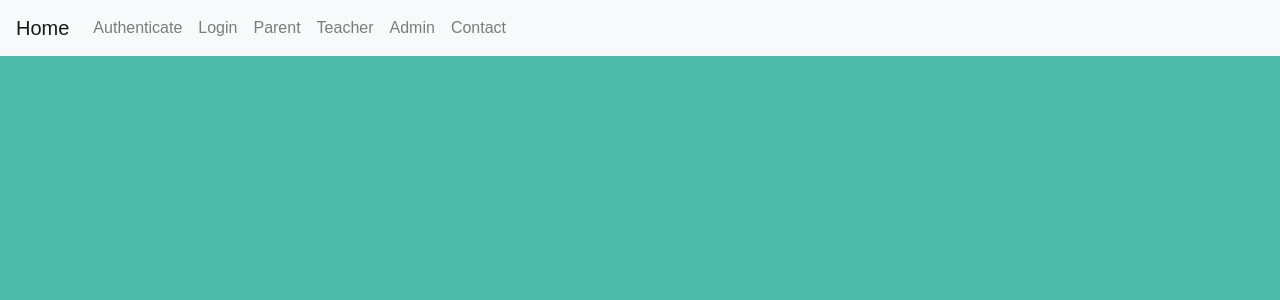
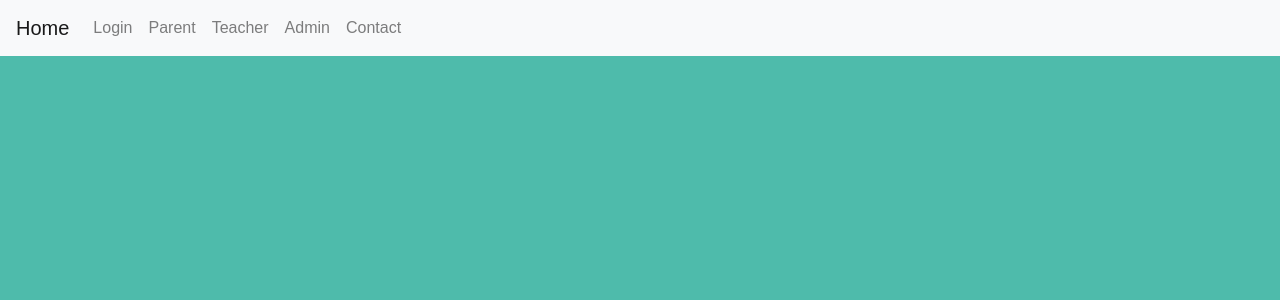
Before and after one commit to seleazar10/schooltracker, a React (Create React App) app in the folder client/: page / in a window 1280 px wide. Shown: the top 300 px of the page. Built offline with nearby package versions, Linux system fonts and the light colour scheme; some icons are missing.

Commit message:
removed auth from nav bar

```diff
--- a/client/src/components/Navbar/index.js
+++ b/client/src/components/Navbar/index.js
@@ -8,12 +8,12 @@ import "./style.css";
 function Navbar() {
   return (
     <nav className="navbar fixed-top navbar-expand-lg navbar-light bg-light">
-      <Link className="navbar-brand" to="/">
+      <Link className="navbar-brand" to="/login">
         Home
       </Link>
       <div>
         <ul className="navbar-nav">
-          <li className="nav-item">
+          {/* <li className="nav-item">
             <Link
               to="/auth"
               className={
@@ -24,7 +24,7 @@ function Navbar() {
             >
               Authenticate
             </Link>
-          </li>
+          </li> */}
           <li className="nav-item">
             <Link
               to="/login"
```
